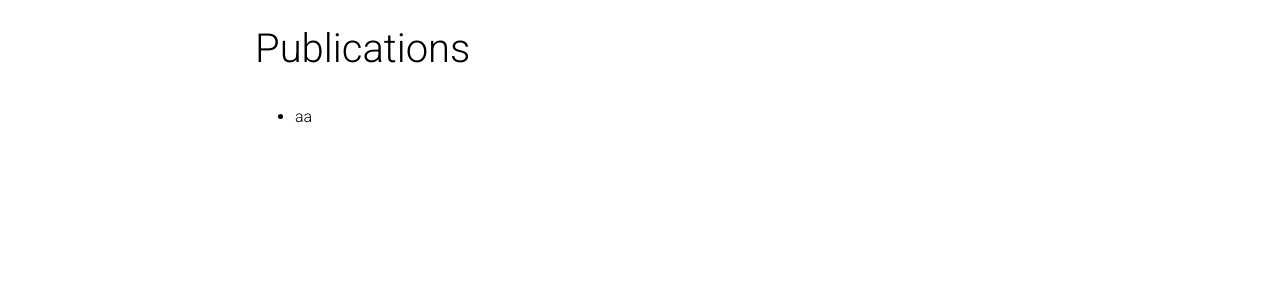
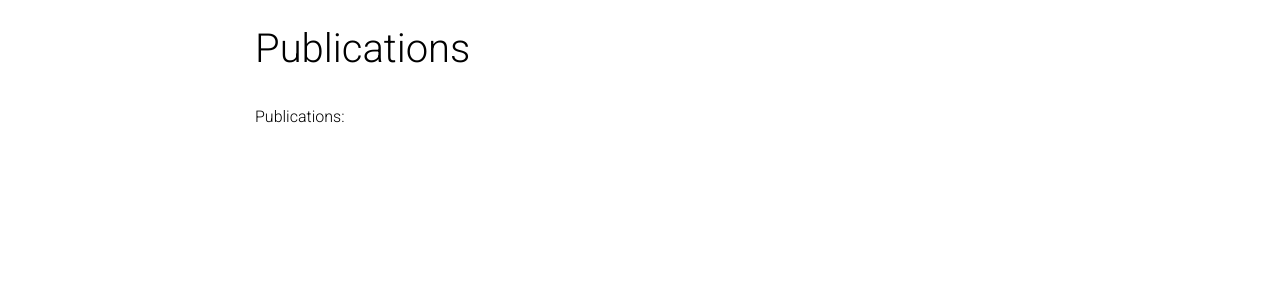
Before and after one commit to linmeixia/linmeixia.github.io, a Jekyll site: the page built from _pages/publications.md, in a window 1280 px wide. Shown: the part 179-479 px from the top of the page. Built offline with Jekyll 4.4.1, drawn with Linux system fonts in a browser that asks for light colours; nearby versions of some CDN libraries; comment, search, counter and statistics services are not loaded; a style sheet for code colours, icons or effects is not loaded.

Commit message:
Update publications.md

```diff
--- a/_pages/publications.md
+++ b/_pages/publications.md
@@ -6,4 +6,4 @@ description:
 nav: true
 ---
 
-* aa
+Publications:
```
